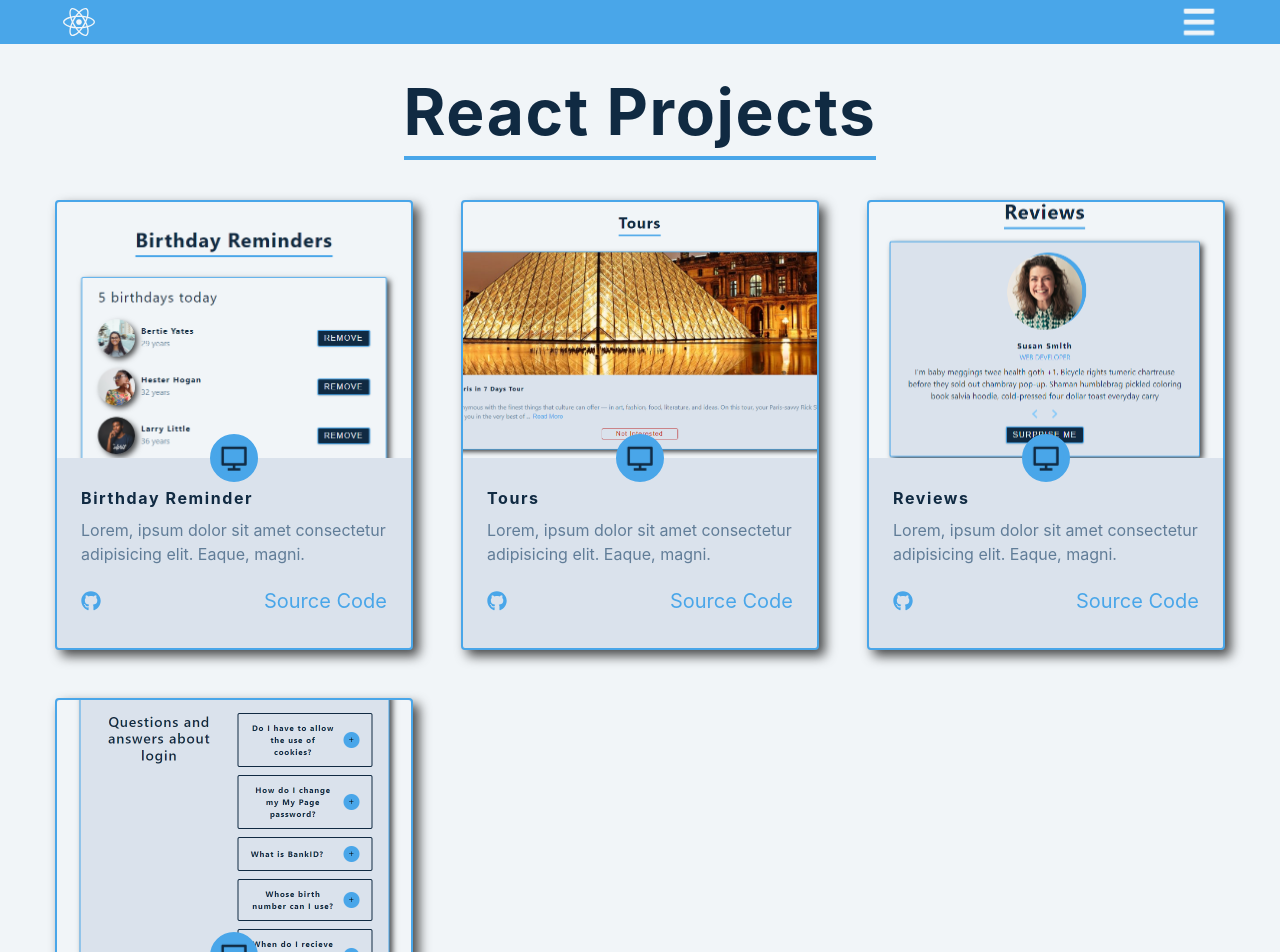
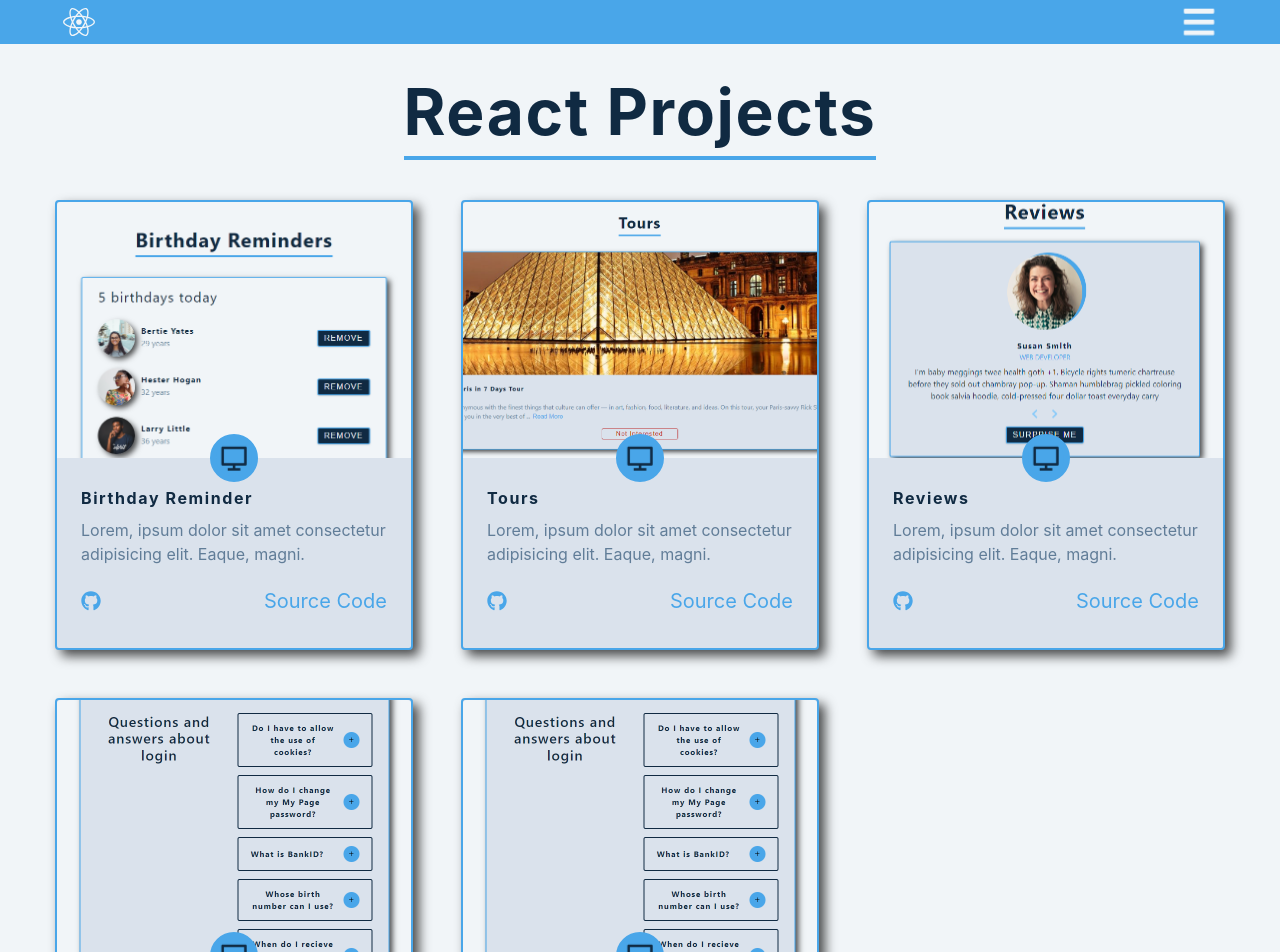
Before and after one commit to mshuber1981/React-JS, a React (Create React App) app: page / in a window 1280 px wide. Shown: the top 952 px of the page. Built offline with nearby package versions, Linux system fonts and the light colour scheme.

Commit message:
Adding Menu project data

```diff
--- a/src/data.js
+++ b/src/data.js
@@ -46,6 +46,16 @@ export const projects = [
       "Lorem, ipsum dolor sit amet consectetur adipisicing elit. Eaque, magni.",
     github:
       "https://github.com/mshuber1981/React-JS/blob/main/src/pages/Accordian.jsx",
+  },
+  {
+    id: 5,
+    name: "Menu",
+    image: Accordian,
+    link: "/Menu",
+    description:
+      "Lorem, ipsum dolor sit amet consectetur adipisicing elit. Eaque, magni.",
+    github:
+      "https://github.com/mshuber1981/React-JS/blob/main/src/pages/Menu.jsx",
   },
 ];
 
@@ -166,3 +176,79 @@ export const questions = [
     info: "Locavore franzen fashion axe live-edge neutra irony synth af tilde shabby chic man braid chillwave waistcoat copper mug messenger bag. Banjo snackwave blog, microdosing thundercats migas vaporware viral lo-fi seitan ",
   },
 ];
+
+// Menu
+export const items = [
+  {
+    id: 1,
+    title: "buttermilk pancakes",
+    category: "breakfast",
+    price: 15.99,
+    img: "./images/item-1.jpeg",
+    desc: `I'm baby woke mlkshk wolf bitters live-edge blue bottle, hammock freegan copper mug whatever cold-pressed `,
+  },
+  {
+    id: 2,
+    title: "diner double",
+    category: "lunch",
+    price: 13.99,
+    img: "./images/item-2.jpeg",
+    desc: `vaporware iPhone mumblecore selvage raw denim slow-carb leggings gochujang helvetica man braid jianbing. Marfa thundercats `,
+  },
+  {
+    id: 3,
+    title: "godzilla milkshake",
+    category: "shakes",
+    price: 6.99,
+    img: "./images/item-3.jpeg",
+    desc: `ombucha chillwave fanny pack 3 wolf moon street art photo booth before they sold out organic viral.`,
+  },
+  {
+    id: 4,
+    title: "country delight",
+    category: "breakfast",
+    price: 20.99,
+    img: "./images/item-4.jpeg",
+    desc: `Shabby chic keffiyeh neutra snackwave pork belly shoreditch. Prism austin mlkshk truffaut, `,
+  },
+  {
+    id: 5,
+    title: "egg attack",
+    category: "lunch",
+    price: 22.99,
+    img: "./images/item-5.jpeg",
+    desc: `franzen vegan pabst bicycle rights kickstarter pinterest meditation farm-to-table 90's pop-up `,
+  },
+  {
+    id: 6,
+    title: "oreo dream",
+    category: "shakes",
+    price: 18.99,
+    img: "./images/item-6.jpeg",
+    desc: `Portland chicharrones ethical edison bulb, palo santo craft beer chia heirloom iPhone everyday`,
+  },
+  {
+    id: 7,
+    title: "bacon overflow",
+    category: "breakfast",
+    price: 8.99,
+    img: "./images/item-7.jpeg",
+    desc: `carry jianbing normcore freegan. Viral single-origin coffee live-edge, pork belly cloud bread iceland put a bird `,
+  },
+  {
+    id: 8,
+    title: "american classic",
+    category: "lunch",
+    price: 12.99,
+    img: "./images/item-8.jpeg",
+    desc: `on it tumblr kickstarter thundercats migas everyday carry squid palo santo leggings. Food truck truffaut  `,
+  },
+  {
+    id: 9,
+    title: "quarantine buddy",
+    category: "shakes",
+    price: 16.99,
+    img: "./images/item-9.jpeg",
+    desc: `skateboard fam synth authentic semiotics. Live-edge lyft af, edison bulb yuccie crucifix microdosing.`,
+  },
+];
```
